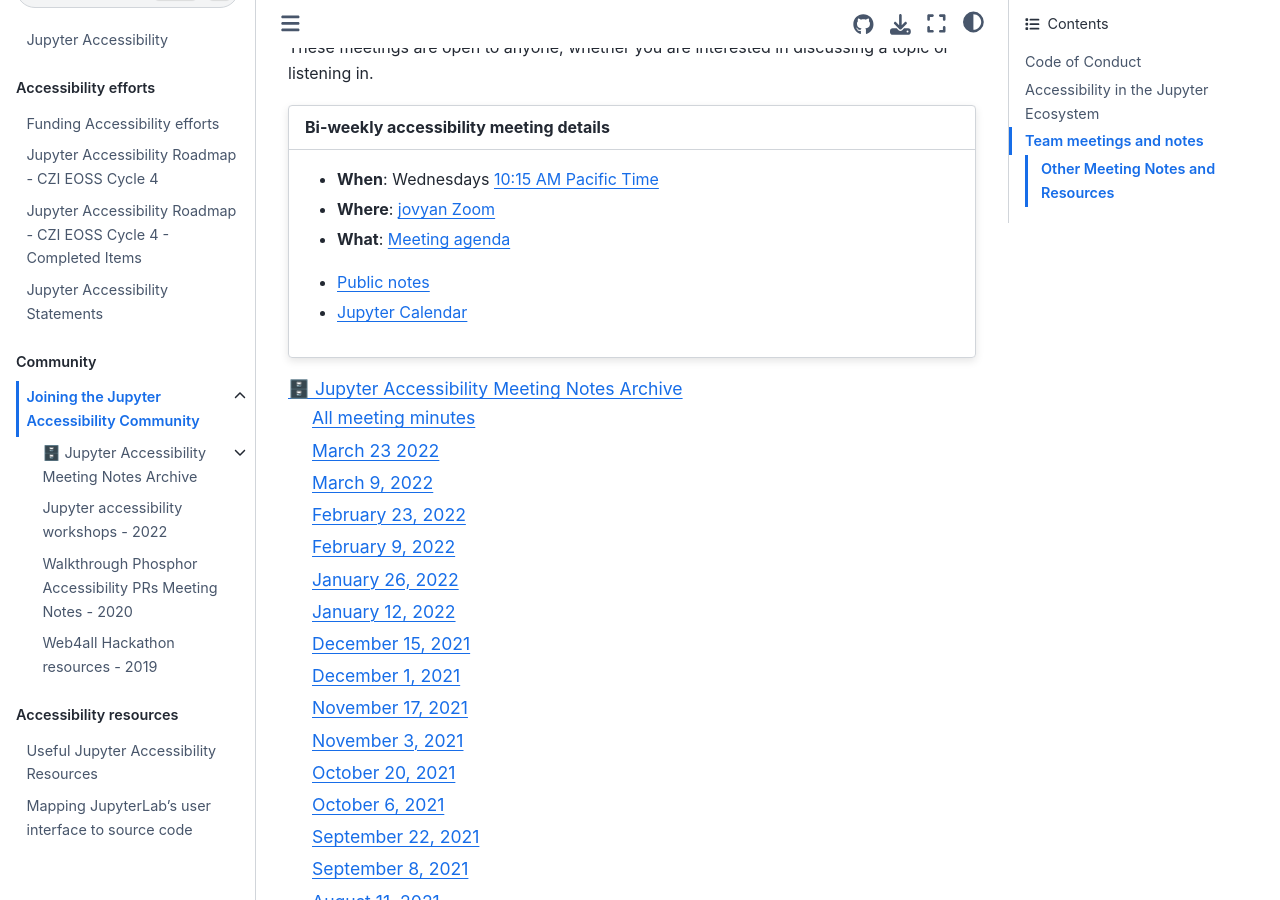
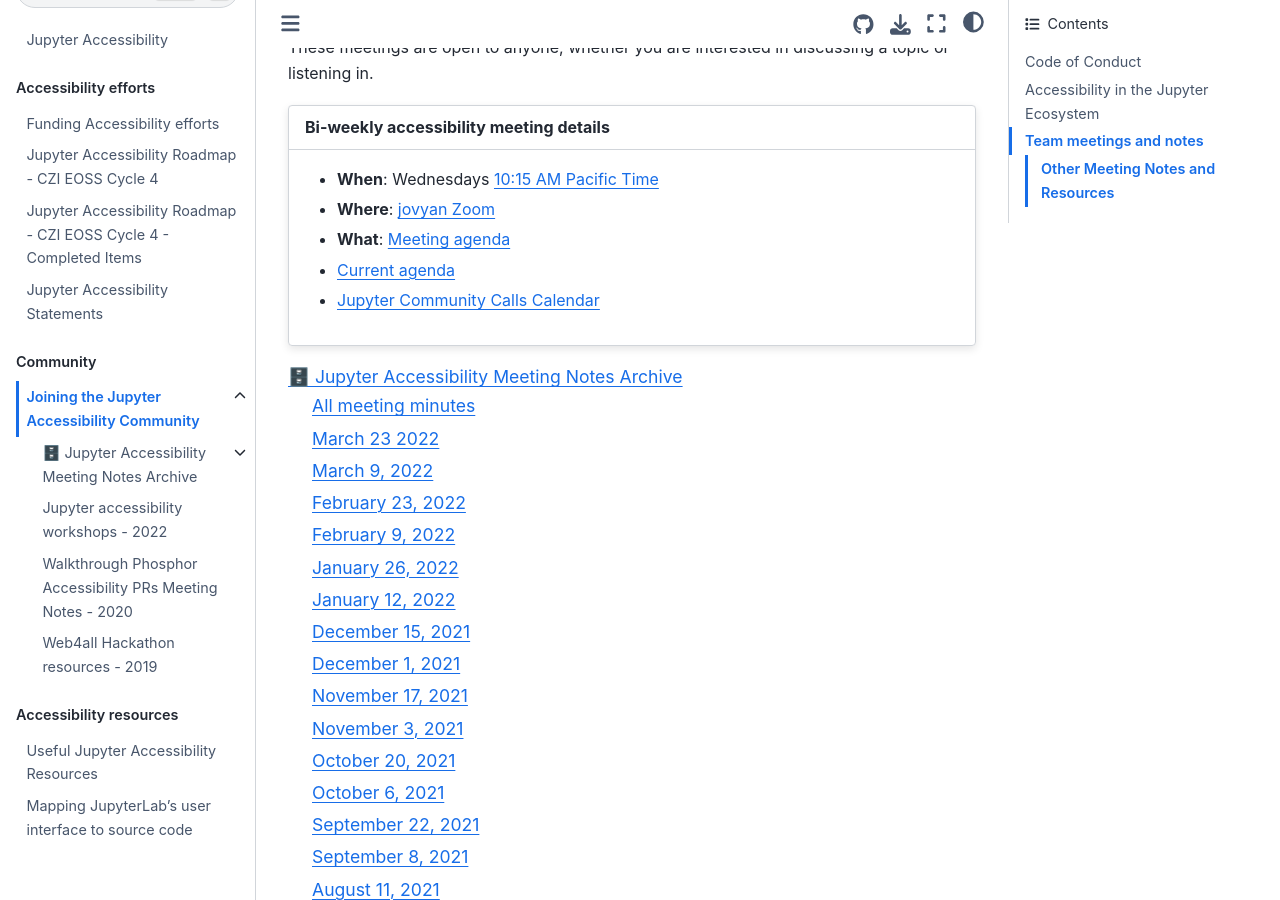
Before and after one commit to jupyter/accessibility, a Jupyter Book: the page built from docs/community/README.md, in a window 1280 px wide and 900 px high, scrolled down 1042 px. Built offline with Jupyter Book 1.0.4 settings and Sphinx 7.4.7 and the Sphinx Book theme 1.1.4, drawn with Linux system fonts in a browser that asks for light colours; pages that are not in the unit, such as notebooks, are missing from menus.

Commit message:
:memo: Update links to agendas

````diff
--- a/docs/community/README.md
+++ b/docs/community/README.md
@@ -29,9 +29,8 @@
 * **When**: Wednesdays [10:15 AM Pacific Time](https://www.thetimezoneconverter.com/?t=9%3A00%20am&tz=San%20Francisco&)
 * **Where**: [jovyan Zoom](https://zoom.us/my/jovyan?pwd=c0JZTHlNdS9Sek9vdzR3aTJ4SzFTQT09)
 * **What**: [Meeting agenda](https://ha.io/WnaWXboXSiGoqWvev_fAvA)
-<!-- TODO: replace with hackmd link -->
-* [Public notes](meeting-minutes/jupyterlab-accessibility-meetings/index.rst)
-* [Jupyter Calendar](https://calendar.google.com/calendar/u/0/r?cid=dgpd36f43et9grabn6tdin6pmc@group.calendar.google.com&cid=m3hek69dag7381umt8kcjd75u4@group.calendar.google.com&cid=aqpkui5q7oi32pk9tcp53hnssc@group.calendar.google.com&cid=d1874ur6fdhuj0snjnilac2nlc@group.calendar.google.com&cid=piahinejjr6ssvi8ikmjjop6ro@group.calendar.google.com)
+* [Current agenda](https://hackmd.io/WnaWXboXSiGoqWvev_fAvA)
+* [Jupyter Community Calls Calendar](https://calendar.google.com/calendar/u/0/r?cid=dgpd36f43et9grabn6tdin6pmc@group.calendar.google.com&cid=m3hek69dag7381umt8kcjd75u4@group.calendar.google.com&cid=aqpkui5q7oi32pk9tcp53hnssc@group.calendar.google.com&cid=d1874ur6fdhuj0snjnilac2nlc@group.calendar.google.com&cid=piahinejjr6ssvi8ikmjjop6ro@group.calendar.google.com)
 ```
 
 <!-- Add accessibility meeting notes -->
````
